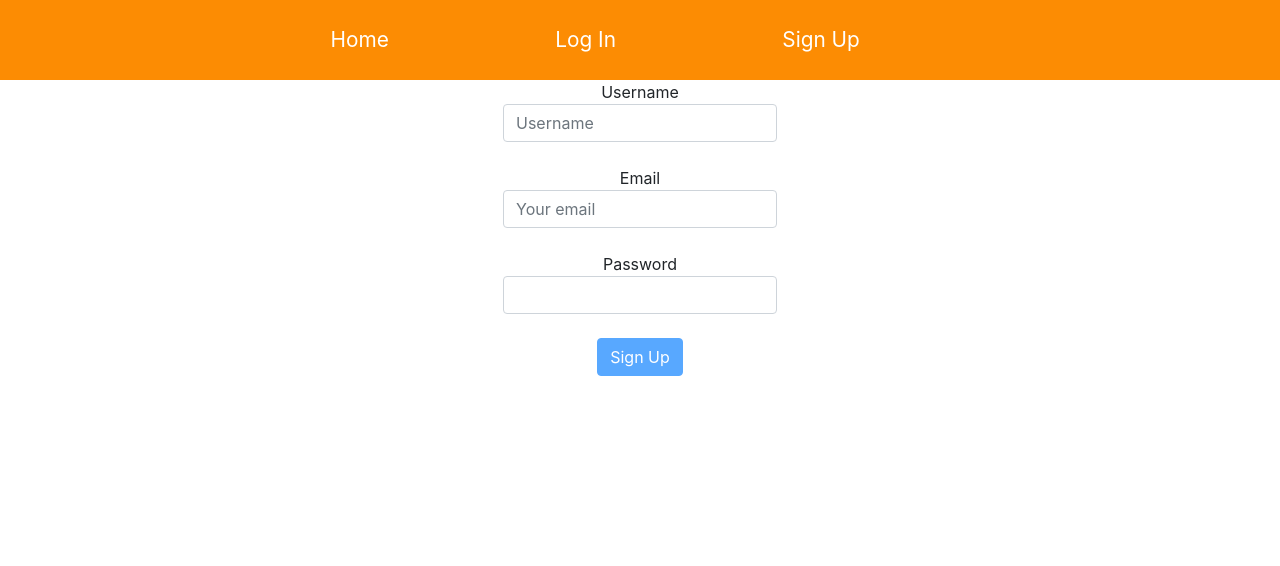
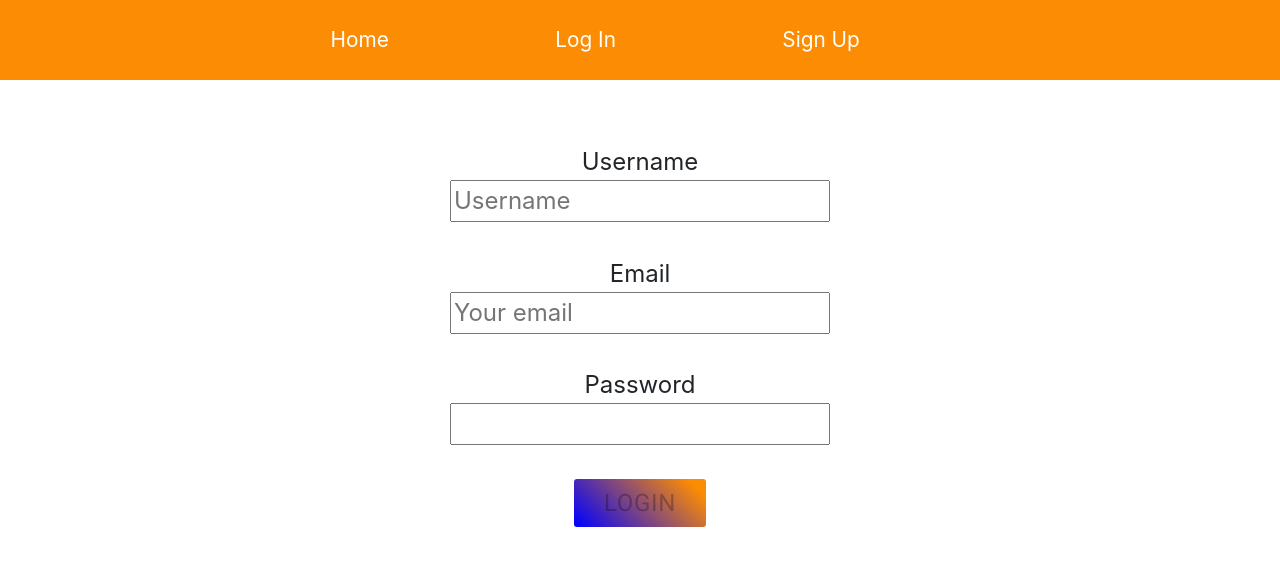
Before and after one commit to Build-Week-Post-Here-2/front-end, a React (Create React App) app in the folder login-page/: page /signup in a window 1280 px wide. Shown: the top 566 px of the page. Built offline with nearby package versions, Linux system fonts and the light colour scheme.

Commit message:
added styling to login page, fixed login button

```diff
--- a/login-page/src/App.js
+++ b/login-page/src/App.js
@@ -15,9 +15,9 @@ function App() {
       <NavigationBar />
       <Route path="/signup" component={SignUp} />
       <Route path="/login" component={LoginForm} />
-      <PrivateRoute path="/home" component={Home} />
-      <PrivateRoute path="/account" component={AccountSettings} />
-      <PrivateRoute path="/savedposts" component={Saved} />
+      <Route path="/home" component={Home} />
+      <Route path="/account" component={AccountSettings} />
+      <Route path="/saved" component={Saved} />
     </div>
   );
 }
--- a/login-page/src/components/AccountSettings.js
+++ b/login-page/src/components/AccountSettings.js
@@ -4,6 +4,9 @@ import React, { useState, useEffect } from "react";
 // import { LOAD_START, LOAD_SUCCESS, LOAD_FAILURE } from "../store";
 import SignUp from "./SignUp";
 import axiosWithAuth from "../utlis/axiosWithAuth";
+//STYLE IMPORTS
+import { styled, makeStyles } from '@material-ui/core/styles'
+import Button from '@material-ui/core/Button'
 
 const DUMMY_USER_DATA = {
   username: "user",
@@ -30,16 +33,47 @@ const AccountSettings = () => {
     setCanUpdate(true);
   };
 
+  const classes=useStyles(); // for material UI styling
+
   return (
     <div className="p-3">
       {canUpdate && <SignUp btn="Save changes" userData={DUMMY_USER_DATA} />}
       {!canUpdate && (
-        <a className="btn btn-primary" onClick={onBtnClick}>
+        <AccountButton onClick={onBtnClick}>
           Update Account
-        </a>
+        </AccountButton>
       )}
     </div>
   );
 };
 
+const useStyles = makeStyles(theme => ({
+  form: {
+    display: 'flex',
+    flexDirection: 'column',
+    alignItems: 'center',
+  },
+  labelUsername: {
+    marginTop: '5%',
+    fontSize: '1.5em',
+  },
+  labelPassword: {
+    fontSize: '1.5em',
+  },
+  input: {
+    borderRadius: '5px',
+  }
+}));
+
+const AccountButton = styled(Button)({
+  background: 'linear-gradient(45deg, blue 1%, rgb(252,140,3) 90%)',
+  border: 0,
+  borderRadius: 3,
+  color: 'white',
+  height: 48,
+  padding: '0 30px',
+  fontSize: '1.5em',
+  marginTop: '2%',
+});
+
 export default AccountSettings;
--- a/login-page/src/components/Login.js
+++ b/login-page/src/components/Login.js
@@ -30,7 +30,7 @@ const LoginForm = (props) => {
         setLogin([...login, newLogin]);
         setFormValues(initialFormValues);
         window.localStorage.setItem("token", res.data.token);
-        window.location = '/protected'
+        window.location = '/home'
       })
       .catch((err) => {
         alert(
@@ -87,7 +87,7 @@ const LoginForm = (props) => {
       <form className={classes.form} onSubmit={formSubmit}>
         <label className = {classes.labelUsername}>
           {" "}
-          Username: <br />
+          Username <br />
           <input
             type="text"
             name="username"
@@ -100,9 +100,9 @@ const LoginForm = (props) => {
         </label>{" "}
         <br />
         <label className = {classes.labelPassword}>
-          Password: <br />
+          Password <br />
           <input
-            type="text"
+            type="password"
             name="password"
             value={formValues.password}
             placeholder="Password"
--- a/login-page/src/components/Saved.js
+++ b/login-page/src/components/Saved.js
@@ -24,7 +24,9 @@ export default function Saved() {
     }, [])
 
     return (
+
         <div>
+            <h1>Saved Posts</h1>
             {saved.map(postInfo => {
                 return <SavedCard
                 name={postInfo.post_title}
--- a/login-page/src/components/SavedCard.js
+++ b/login-page/src/components/SavedCard.js
@@ -1,12 +1,30 @@
 import React from 'react'
+import { styled, makeStyles } from '@material-ui/core/styles'
 
 const SavedCard = (props) => {
+    const classes=useStyles(); // for material UI styling
     return(
-        <div>
-            <h2>Post Name: {props.name}</h2>
-            <h3>Post Content: {props.content}</h3>
+        <div className = {classes.div}>
+            <h2 className = {classes.h2}>Post Name: {props.name}</h2>
+            <h3 className = {classes.h3}>Post Content: {props.content}</h3>
         </div>
     );
 }
 
+const useStyles = makeStyles(theme => ({
+  div: {
+    border: '2px solid black'
+  },
+  h2: {
+    margin: '2%',
+    padding: '2%',
+    fontSize: '1.5em',
+  },
+  h3: {
+    margin: '2%',
+    padding: '2%',
+    fontSize: '1.5em',
+  },
+}));
+
 export default SavedCard;
--- a/login-page/src/components/SignUp.js
+++ b/login-page/src/components/SignUp.js
@@ -1,5 +1,7 @@
 import React, { useEffect, useState } from "react";
 import * as yup from "yup";
+import { styled, makeStyles } from '@material-ui/core/styles'
+import Button from '@material-ui/core/Button'
 
 import axiosWithAuth from "../utlis/axiosWithAuth";
 import signupSchema from "../Validation/signupFormSchema";
@@ -58,14 +60,16 @@ const SignUp = (props) => {
 
   useEffect(() => {
     signupSchema.isValid(formState).then((valid) => {
-      if (!props) {
       setDisabled(!valid);
-      } else if (props.btn && formChanged) {
-        // This is true when user is on Account settings and changes the input value
+    });
+  }, [formState]);
+
+  useEffect(() => {
+
+    signupSchema.isValid(formChanged).then((valid) => {
       setDisabled(!valid);
-      }
     });
-  }, [formState, formChanged, props]);
+  }, [formChanged]);
 
   const onFormSubmit = (e) => {
     e.preventDefault();
@@ -96,6 +100,7 @@ const SignUp = (props) => {
         }
       });
   };
+  const classes=useStyles(); // for material UI styling
   return (
     <div>
       {responseMsg.success !== null && (
@@ -107,64 +112,103 @@ const SignUp = (props) => {
           {responseMsg.msg}
         </p>
       )}
-      <form onSubmit={onFormSubmit}>
-        <div className="form-group">
-          <label>
-            Username
+      <form className={classes.form} onSubmit={onFormSubmit}>
+        {/* <div className="form-group"> */}
+          <label className={classes.labelUsername}>
+            Username <br />
             <input
               name="username"
               type="text"
-              className="form-control"
+              // className="form-control"
               placeholder="Username"
               value={formState.username}
               onChange={handleInputChange}
             />
             <div className="text-danger">{formErrors.username}</div>
           </label>
-        </div>
-        <div className="form-group">
-          <label>
-            Email
+        {/* </div> */}
+        {/* <div className="form-group"> */}
+          <label className={classes.labelEmail}>
+            Email <br />
             <input
               name="email"
               type="email"
-              className="form-control"
+              // className="form-control"
               placeholder="Your email"
               value={formState.email}
               onChange={handleInputChange}
             />
             <div className="text-danger">{formErrors.email}</div>
           </label>
-        </div>
-        <div className="form-group">
-          <label>
-            Password
+        {/* </div> */}
+        {/* <div className="form-group"> */}
+          <label className={classes.labelPassword}>
+            Password <br />
             <input
               name="password"
               type="password"
-              className="form-control"
+              // className="form-control"
               value={formState.password}
               onChange={handleInputChange}
             />
             <div className="text-danger">{formErrors.password}</div>
           </label>
+        <SignUpButton disabled={disabled} name="loginButton">
+          Login
+        </SignUpButton>
+      </form>
     </div>
-        {props.btn ? (
+  );
+};
+
+
+const useStyles = makeStyles(theme => ({
+  form: {
+    display: 'flex',
+    flexDirection: 'column',
+    alignItems: 'center',
+  },
+  labelUsername: {
+    marginTop: '5%',
+    fontSize: '1.5em',
+  },
+  labelPassword: {
+    fontSize: '1.5em',
+    marginTop: '2%',
+  },
+  labelEmail: {
+    fontSize: '1.5em',
+    marginTop: '2%',
+  }
+}));
+
+const SignUpButton = styled(Button)({
+  background: 'linear-gradient(45deg, blue 1%, rgb(252,140,3) 90%)',
+  border: 0,
+  borderRadius: 3,
+  color: 'white',
+  height: 48,
+  padding: '0 30px',
+  fontSize: '1.5em',
+  marginTop: '2%',
+});
+
+
+export default SignUp;
+
+//OLD LOGIN BUTTON
+{/* </div> */}
+{/* {props.btn ? (
   <input
     type="submit"
     value={props.btn}
-            className={`btn btn-primary ${disabled ? "disabled" : "active"}`}
+    className={`${disabled ? "disabled" : "active"}`}
   />
   ) : (
   <input
     type="submit"
     value={"Sign Up"}
-            className={`btn btn-primary ${disabled ? "disabled" : "active"}`}
+    // className={classes.input}
+    className={`${disabled ? "disabled" : "active"}`}
   />
-        )}
-      </form>
-    </div>
-  );
-};
-
-export default SignUp;
+)} */}
```
Lines whose indentation alone changed are shown as unchanged.
